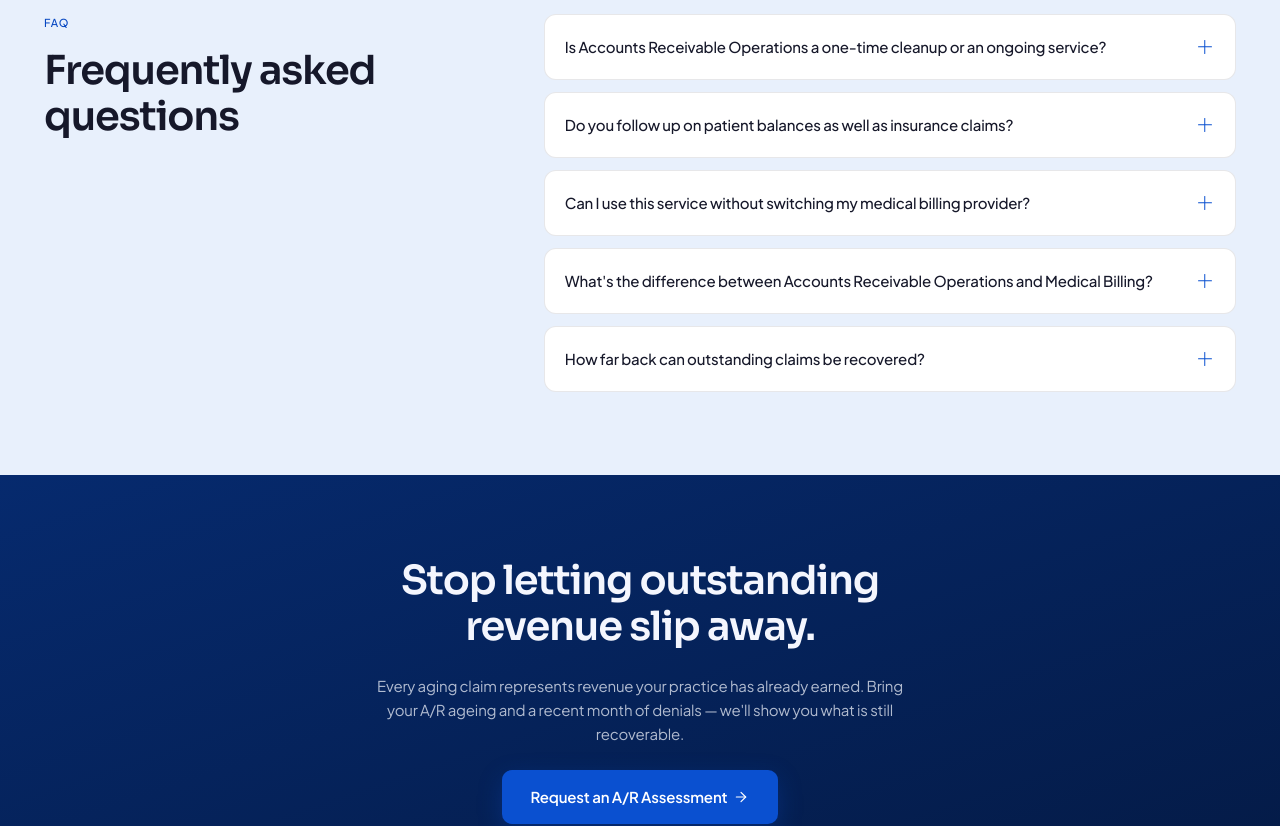
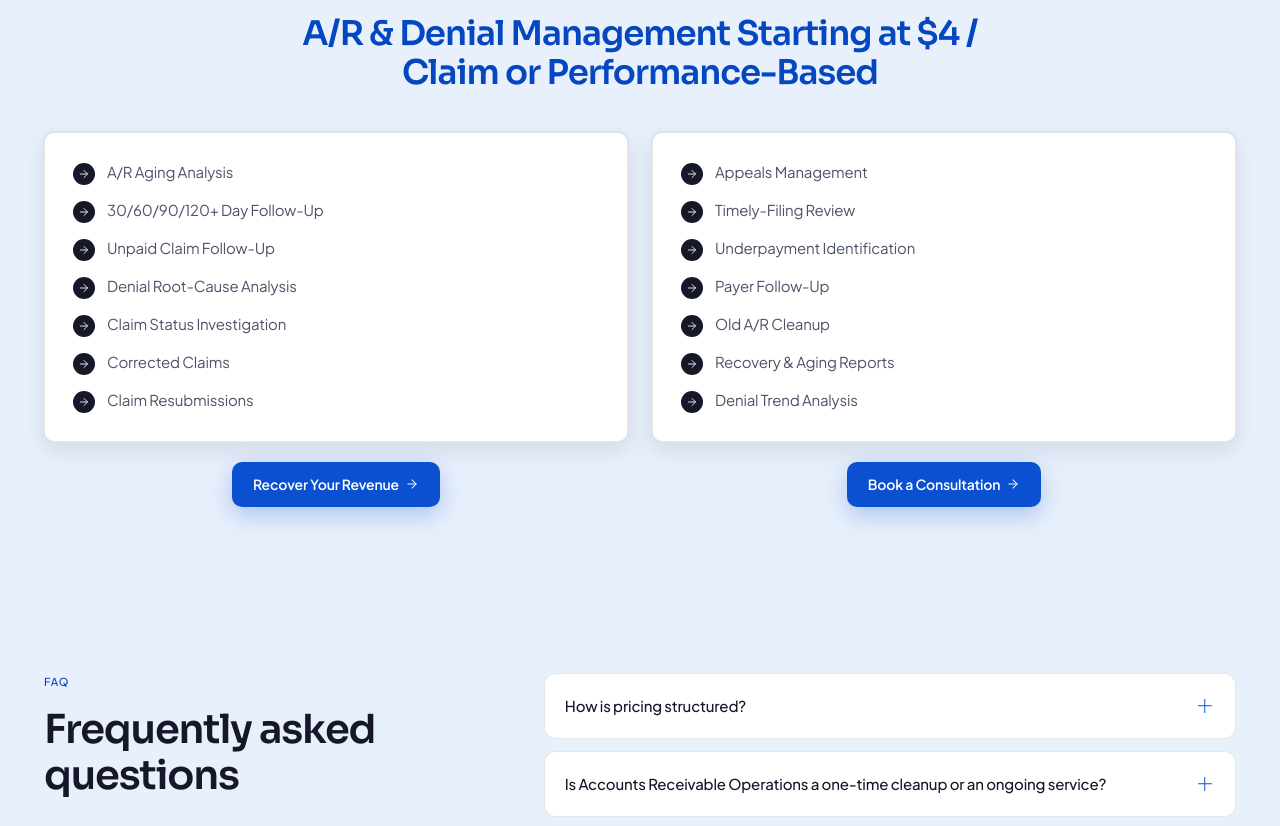
Before and after one commit to Hammad-Zubair-off/TorixHealth, a Next.js app: page /services/ar-follow-up in a window 1280 px wide. Shown: the part 2020-2846 px from the top of the page. Built offline with nearby package versions, Linux system fonts and the light colour scheme; no server answers.

Commit message:
Add starting prices and included services for billing, credentialing, and A/R. Surface clear pricing on each service page so practices can see rates and scope before booking.

```diff
--- a/app/services/ar-follow-up/page.tsx
+++ b/app/services/ar-follow-up/page.tsx
@@ -8,6 +8,7 @@ import { Footer } from "@/components/Footer";
 import { Hero } from "@/components/Hero";
 import { IconFeatureGrid } from "@/components/IconFeatureGrid";
 import { Navbar } from "@/components/Navbar";
+import { ServicePricing } from "@/components/ServicePricing";
 import { arFollowUpContent } from "@/content/ar-follow-up";
 
 export const metadata: Metadata = buildPageMetadata({
@@ -40,6 +41,7 @@ export default function ArFollowUpPage() {
           items={c.howItWorks.items}
           band="paper"
         />
+        <ServicePricing heading={c.pricing.heading} columns={c.pricing.columns} />
         <FAQAccordion heading={c.faqs.heading} items={c.faqs.items} />
         <CTABanner
           heading={c.finalCta.heading}
--- a/app/services/credentialing/page.tsx
+++ b/app/services/credentialing/page.tsx
@@ -9,6 +9,7 @@ import { Footer } from "@/components/Footer";
 import { Hero } from "@/components/Hero";
 import { IconFeatureGrid } from "@/components/IconFeatureGrid";
 import { Navbar } from "@/components/Navbar";
+import { ServicePricing } from "@/components/ServicePricing";
 import { credentialingContent } from "@/content/credentialing";
 
 export const metadata: Metadata = buildPageMetadata({
@@ -52,6 +53,11 @@ export default function CredentialingPage() {
           columns={c.enrollmentSolutions.columns}
           payerPrompt={c.enrollmentSolutions.payerPrompt}
         />
+        <ServicePricing
+          heading={c.pricing.heading}
+          columns={c.pricing.columns}
+          band="paper"
+        />
         <FAQAccordion heading={c.faqs.heading} items={c.faqs.items} />
         <CTABanner
           heading={c.finalCta.heading}
--- a/app/services/medical-billing/page.tsx
+++ b/app/services/medical-billing/page.tsx
@@ -8,6 +8,7 @@ import { Footer } from "@/components/Footer";
 import { Hero } from "@/components/Hero";
 import { IconFeatureGrid } from "@/components/IconFeatureGrid";
 import { Navbar } from "@/components/Navbar";
+import { ServicePricing } from "@/components/ServicePricing";
 import { medicalBillingContent } from "@/content/medical-billing";
 
 export const metadata: Metadata = buildPageMetadata({
@@ -40,6 +41,7 @@ export default function MedicalBillingPage() {
           items={c.howItWorks.items}
           band="paper"
         />
+        <ServicePricing heading={c.pricing.heading} columns={c.pricing.columns} />
         <FAQAccordion heading={c.faqs.heading} items={c.faqs.items} />
         <CTABanner
           heading={c.finalCta.heading}
--- /dev/null
+++ b/components/ServicePricing.tsx
@@ -0,0 +1,59 @@
+import { Button } from "@/components/Button";
+import { Container, Section } from "@/components/Container";
+import { Icon } from "@/components/icons";
+
+export type PricingColumn = {
+  items: string[];
+  cta: { label: string; href: string };
+};
+
+type ServicePricingProps = {
+  heading: string;
+  columns: [PricingColumn, PricingColumn];
+  band?: "bg" | "paper" | "tint";
+};
+
+/** Two-column included-services list with pricing heading and CTAs. */
+export function ServicePricing({
+  heading,
+  columns,
+  band = "tint",
+}: ServicePricingProps) {
+  return (
+    <Section band={band}>
+      <Container className="py-[clamp(56px,6.5vw,92px)]">
+        <h2 className="mx-auto mb-10 max-w-[28ch] text-center text-[clamp(26px,2.7vw,34px)] text-accent-700">
+          {heading}
+        </h2>
+
+        <div className="grid gap-8 md:grid-cols-2 md:gap-6">
+          {columns.map((column, index) => (
+            <div key={index} className="flex flex-col items-center gap-5">
+              <div className="w-full rounded-md border border-divider bg-band-paper p-6 shadow-[var(--shadow-md)] sm:p-7">
+                <ul className="m-0 flex list-none flex-col gap-3.5 p-0">
+                  {column.items.map((item) => (
+                    <li
+                      key={item}
+                      className="flex items-start gap-3 text-[15px] leading-[1.5] text-neutral-700"
+                    >
+                      <span
+                        className="mt-0.5 flex size-[22px] shrink-0 items-center justify-center rounded-full bg-neutral-900 text-white"
+                        aria-hidden="true"
+                      >
+                        <Icon name="arrowRight" size={12} />
+                      </span>
+                      <span>{item}</span>
+                    </li>
+                  ))}
+                </ul>
+              </div>
+              <Button href={column.cta.href} arrow>
+                {column.cta.label}
+              </Button>
+            </div>
+          ))}
+        </div>
+      </Container>
+    </Section>
+  );
+}
--- a/content/ar-follow-up.ts
+++ b/content/ar-follow-up.ts
@@ -1,6 +1,7 @@
 import type { FAQItem } from "@/components/FAQAccordion";
 import type { FeatureItem } from "@/components/IconFeatureGrid";
 import type { IconName } from "@/components/icons";
+import type { PricingColumn } from "@/components/ServicePricing";
 
 /** Accounts Receivable Operations — aging AR, denials, appeals, and payment recovery. */
 export const arFollowUpContent = {
@@ -86,9 +87,43 @@ export const arFollowUpContent = {
       },
     ] satisfies FeatureItem[],
   },
+  pricing: {
+    heading: "A/R & Denial Management Starting at $4 / Claim or Performance-Based",
+    columns: [
+      {
+        items: [
+          "A/R Aging Analysis",
+          "30/60/90/120+ Day Follow-Up",
+          "Unpaid Claim Follow-Up",
+          "Denial Root-Cause Analysis",
+          "Claim Status Investigation",
+          "Corrected Claims",
+          "Claim Resubmissions",
+        ],
+        cta: { label: "Recover Your Revenue", href: "/contact" },
+      },
+      {
+        items: [
+          "Appeals Management",
+          "Timely-Filing Review",
+          "Underpayment Identification",
+          "Payer Follow-Up",
+          "Old A/R Cleanup",
+          "Recovery & Aging Reports",
+          "Denial Trend Analysis",
+        ],
+        cta: { label: "Book a Consultation", href: "/contact" },
+      },
+    ] satisfies [PricingColumn, PricingColumn],
+  },
   faqs: {
     heading: "Frequently asked questions",
     items: [
+      {
+        question: "How is pricing structured?",
+        answer:
+          "A/R & Denial Management starts at $4 per claim, with performance-based pricing available. Final terms are confirmed after the A/R assessment and go in writing before work begins.",
+      },
       {
         question:
           "Is Accounts Receivable Operations a one-time cleanup or an ongoing service?",
--- a/content/credentialing.ts
+++ b/content/credentialing.ts
@@ -2,6 +2,7 @@ import type { FAQItem } from "@/components/FAQAccordion";
 import type { FeatureItem } from "@/components/IconFeatureGrid";
 import type { EnrollmentColumn } from "@/components/EnrollmentColumns";
 import type { IconName } from "@/components/icons";
+import type { PricingColumn } from "@/components/ServicePricing";
 
 /** Credentialing and Contract — payer enrollment, CAQH, recredentialing, and related support. */
 export const credentialingContent = {
@@ -222,9 +223,41 @@ export const credentialingContent = {
       ],
     },
   },
+  pricing: {
+    heading: "Provider Credentialing Starting at $99 / Provider / Application",
+    columns: [
+      {
+        items: [
+          "Commercial Payer Enrollment",
+          "Medicare Enrollment",
+          "Medicaid Enrollment",
+          "CAQH Profile Setup",
+          "NPI Registration & Updates",
+          "Individual Provider Enrollment",
+        ],
+        cta: { label: "Start Credentialing", href: "/contact" },
+      },
+      {
+        items: [
+          "Group Practice Enrollment",
+          "Recredentialing & Revalidation",
+          "Demographic Changes",
+          "Payer Application Follow-Up",
+          "Enrollment Status Tracking",
+          "Effective-Date Verification",
+        ],
+        cta: { label: "Book a Consultation", href: "/contact" },
+      },
+    ] satisfies [PricingColumn, PricingColumn],
+  },
   faqs: {
     heading: "Frequently asked questions",
     items: [
+      {
+        question: "How is pricing structured?",
+        answer:
+          "Provider Credentialing starts at $99 per provider per application. Scope and final pricing are confirmed in writing before enrollment work begins.",
+      },
       {
         question: "Why is my provider credentialing taking so long?",
         answer:
--- a/content/medical-billing.ts
+++ b/content/medical-billing.ts
@@ -1,6 +1,7 @@
 import type { FAQItem } from "@/components/FAQAccordion";
 import type { FeatureItem } from "@/components/IconFeatureGrid";
 import type { IconName } from "@/components/icons";
+import type { PricingColumn } from "@/components/ServicePricing";
 
 /** Medical Billing — full-cycle billing from scheduling through final payment. */
 export const medicalBillingContent = {
@@ -68,6 +69,34 @@ export const medicalBillingContent = {
       },
     ] satisfies FeatureItem[],
   },
+  pricing: {
+    heading: "Billing Services Starting from 3% of Monthly Collections",
+    columns: [
+      {
+        items: [
+          "Patient Demographic Entry",
+          "Insurance Eligibility & Benefits Verification",
+          "Charge Entry",
+          "Medical Coding & Code Review",
+          "Claim Scrubbing",
+          "Electronic Claim Submission",
+          "Payment Posting (ERA/EOB)",
+        ],
+        cta: { label: "Get a Custom Quote", href: "/contact" },
+      },
+      {
+        items: [
+          "Denial Management",
+          "Corrected Claims & Resubmissions",
+          "A/R Follow-Up",
+          "Patient Statements",
+          "Monthly Financial Reports",
+          "Dedicated Account Manager",
+        ],
+        cta: { label: "Book a Consultation", href: "/contact" },
+      },
+    ] satisfies [PricingColumn, PricingColumn],
+  },
   faqs: {
     heading: "Frequently asked questions",
     items: [
@@ -95,7 +124,7 @@ export const medicalBillingContent = {
       {
         question: "How is pricing structured?",
         answer:
-          "Pricing is quoted per practice after the assessment, based on volume, payer mix and specialty. The number and the scope go in writing before anything starts.",
+          "Medical Billing starts at 3% of monthly collections. Final pricing is confirmed after the assessment based on volume, payer mix, and specialty, and goes in writing before anything starts.",
       },
       {
         question: "Why are my medical claims being denied?",
```
